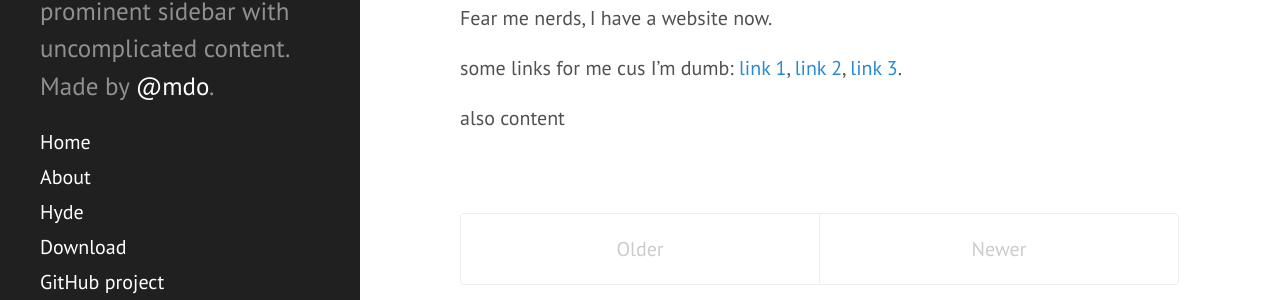
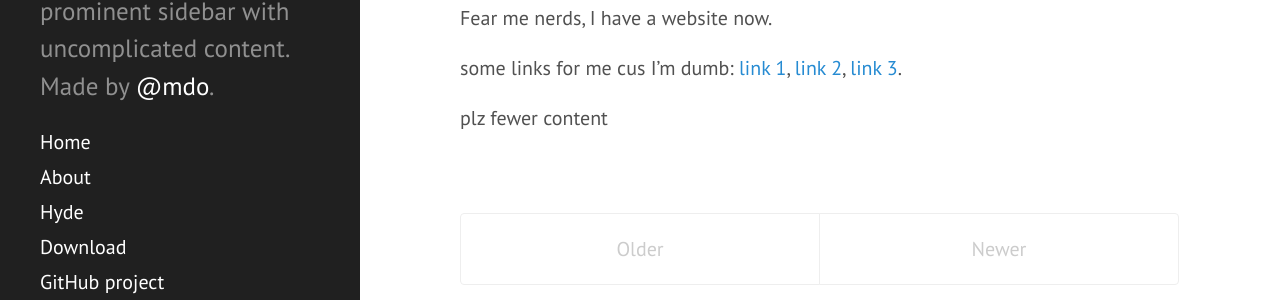
Before and after one commit to WJLKavanagh/balancing_blog, a Jekyll site: the page built from index.html, in a window 1280 px wide and 900 px high, scrolled down 5165 px. Shown: the part 475-775 px from the top of the window. Built offline with Jekyll 4.4.1, drawn with Linux system fonts in a browser that asks for light colours; the list of posts is cut into pages by our own code.

Commit message:
allow posts to be hidden

```diff
--- a/_posts/2019-04-05-it-begins.md
+++ b/_posts/2019-04-05-it-begins.md
@@ -11,4 +11,4 @@
 [link 2](/hidden_area_lol_2),
 [link 3](/hidden_area_lol_3).
 
-also content
+plz fewer content
--- a/index.html
+++ b/index.html
@@ -17,8 +17,8 @@
 
       {{ post.content }}
 
+    </div>
     {% endunless %}
-    </div>
   {% endfor %}
 </div>
 
```
